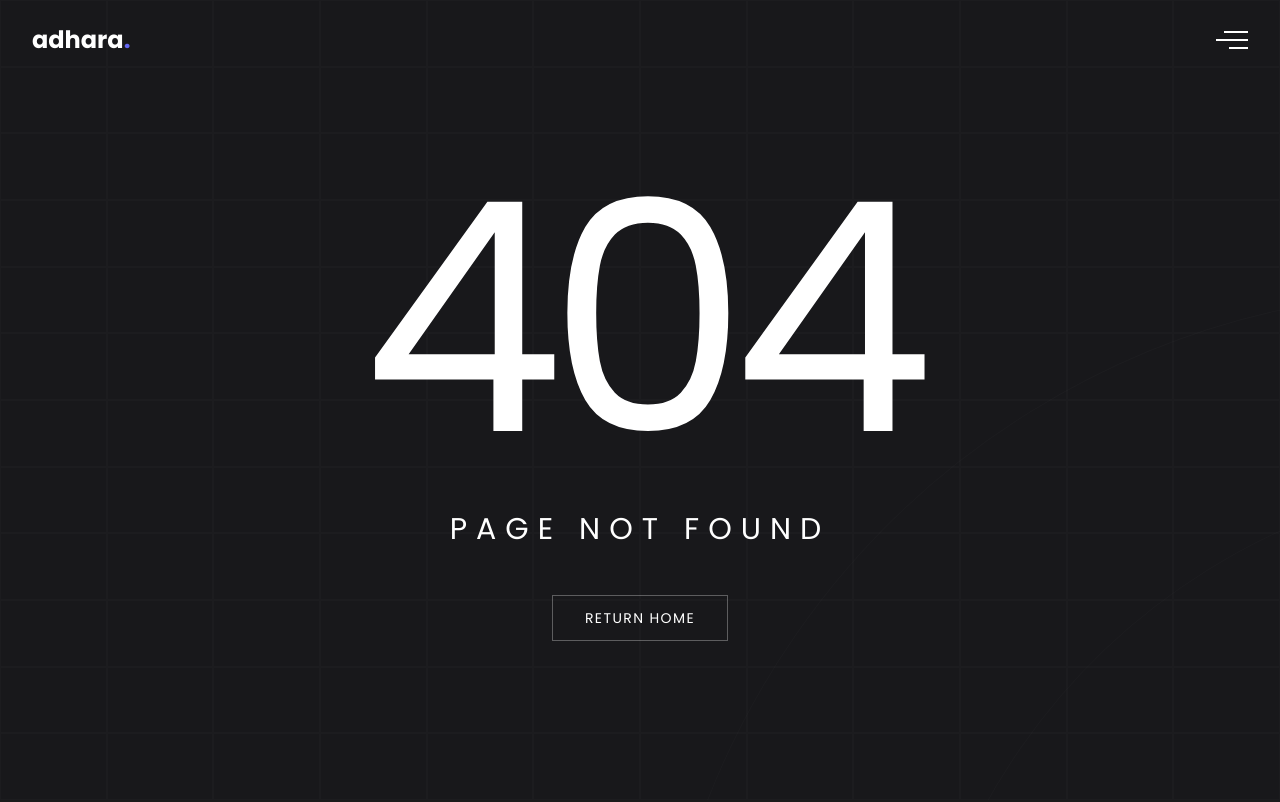
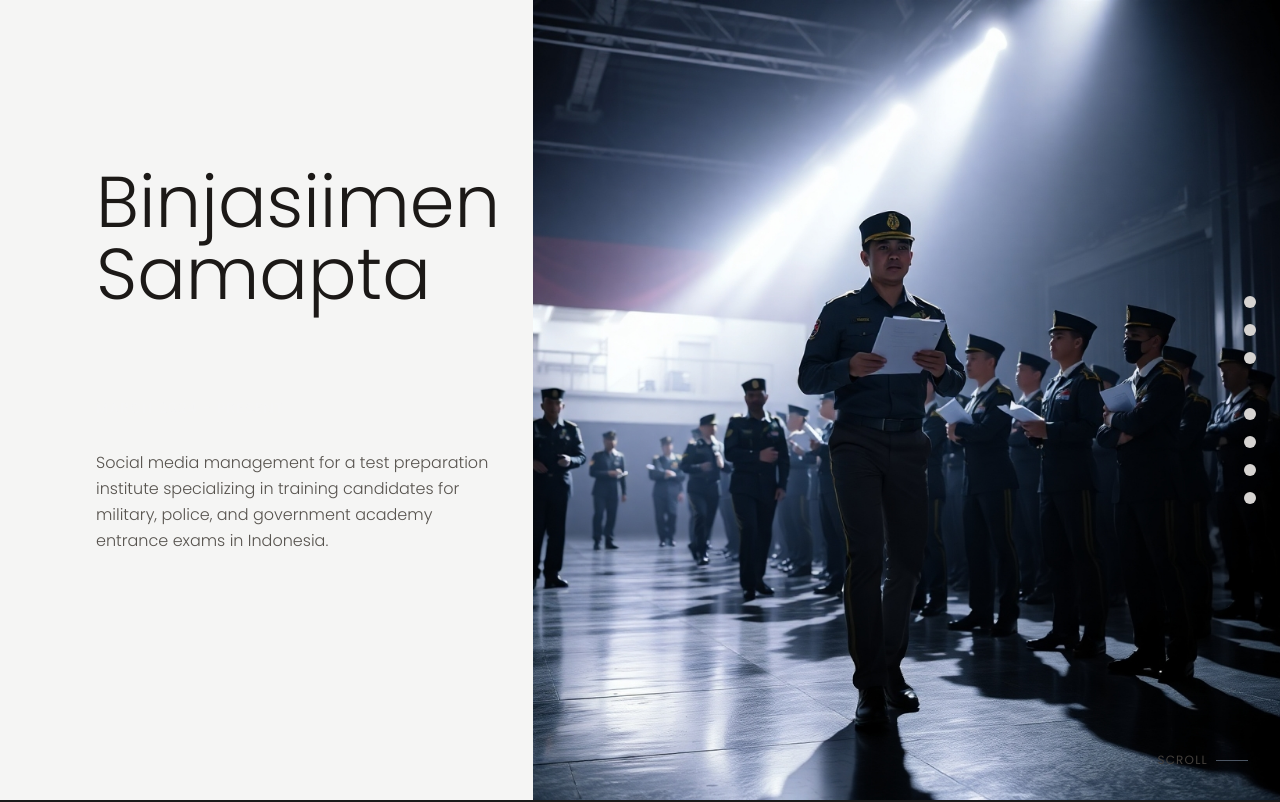
Before and after one commit to Kevin5621/portofolio-website-digital-marketer-2, a Next.js app: page /project/binjasiimen-samapta in a window 1280 px wide. Before the commit this address had no page. Shown: the top 802 px of the page. Built offline with nearby package versions, Linux system fonts and the light colour scheme.

Commit message:
fix(project-detail): correct project ID for Binjasiimen Samapta
Ensure consistency in project ID usage across the codebase by updating the ID from "binjasimen-samapta" to "binjasiimen-samapta". This change aligns with the correct spelling and avoids potential issues in project data retrieval.

```diff
--- a/src/app/project/binjasimen-samapta/page.tsx
+++ b/src/app/project/binjasiimen-samapta/page.tsx
@@ -1,5 +1,5 @@
 import ProjectDetail from '@/components/project-detail/project-detail';
 
 export default function RumahBahasaPage() {
-  return <ProjectDetail projectId="binjasimen-samapta" />;
+  return <ProjectDetail projectId="binjasiimen-samapta" />;
 }
--- a/src/components/project-detail/data/binjasiimen-samapta.ts
+++ b/src/components/project-detail/data/binjasiimen-samapta.ts
@@ -1,7 +1,7 @@
 import { BrandData } from '../common/types';
 
 export const binjasiimensamaptaData: BrandData = {
-  id: "binjasimen-samapta",
+  id: "binjasiimen-samapta",
   name: "Binjasiimen Samapta",
   tagline: "Test Preparation Institute",
   description: "Social media management for a test preparation institute specializing in training candidates for military, police, and government academy entrance exams in Indonesia.",
--- a/src/components/project-detail/data/index.ts
+++ b/src/components/project-detail/data/index.ts
@@ -9,7 +9,7 @@ export const projectsData: { [key: string]: BrandData } = {
   'rumah-bahasa': rumahBahasaData,
   'ortist': ortistData,
   'kronju': kronjuData,
-  'binjasimen-samapta': binjasiimensamaptaData,
+  'binjasiimen-samapta': binjasiimensamaptaData,
 };
 
 // Function to get project data by ID
--- a/src/components/project-detail/data/rumah-bahasa.ts
+++ b/src/components/project-detail/data/rumah-bahasa.ts
@@ -135,7 +135,7 @@ export const rumahBahasaData: BrandData = {
   coverImage: "/project/cover3.jpg",
   revealImage: "/project/reveal-cover/reveal-cover3.png",
   nextProject: {
-    id: "binjasimen-samapta",
+    id: "binjasiimen-samapta",
     name: "Binjasiimen Samapta",
     coverImage: "/project/cover5.jpg",
     revealImage: "/project/reveal-cover/reveal-cover5.png"
```
